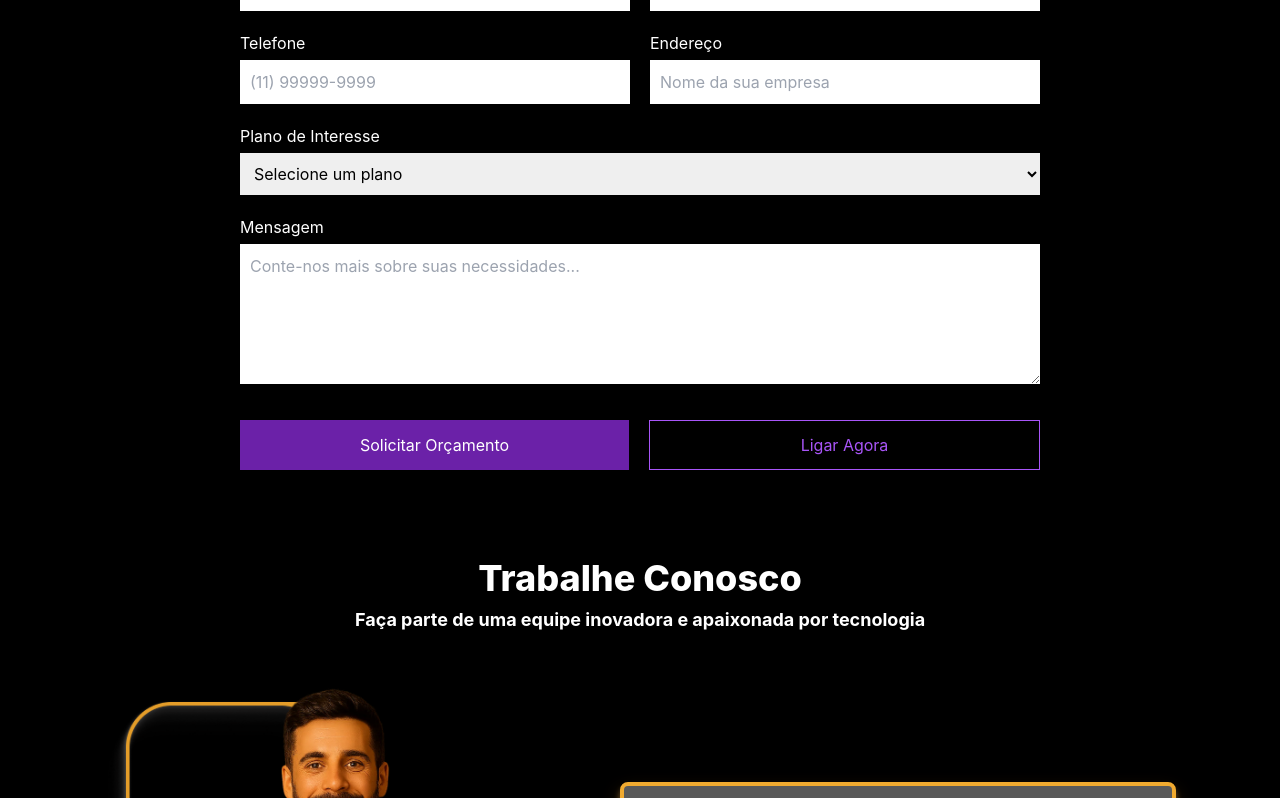
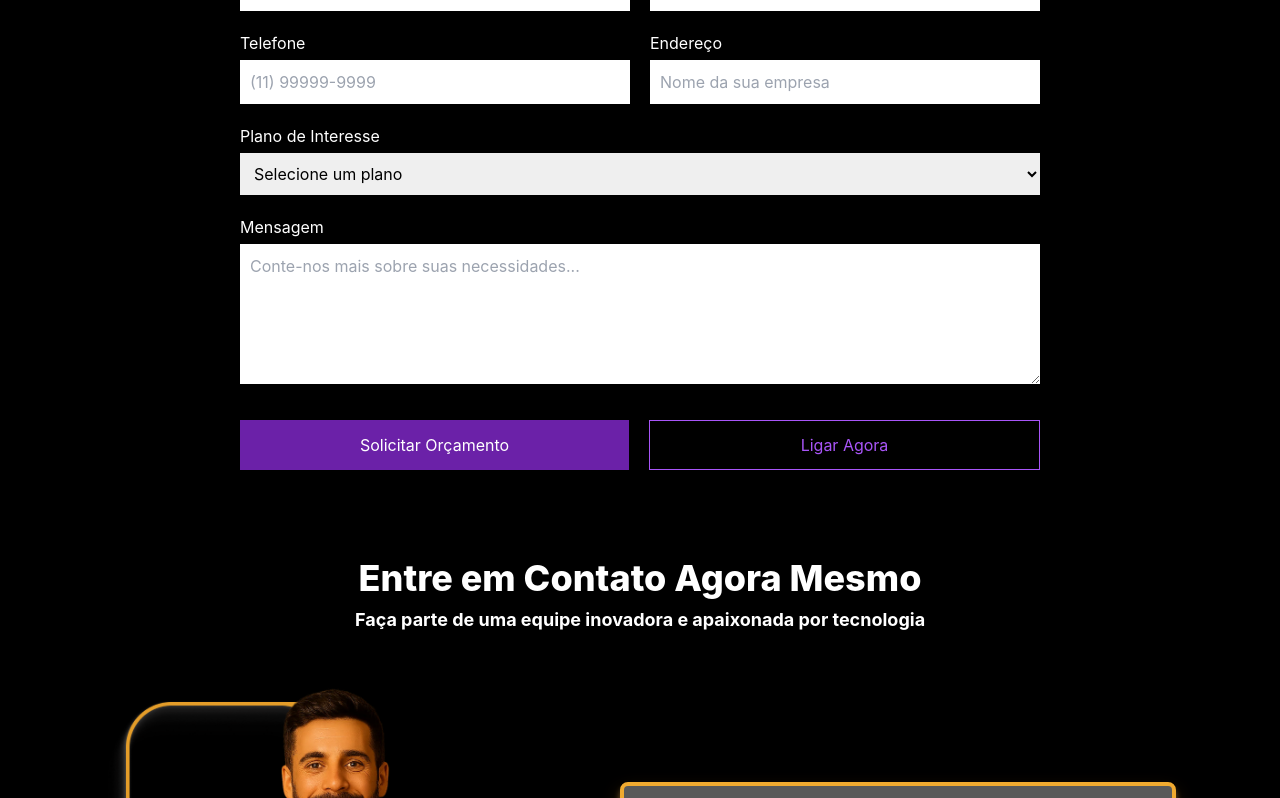
Before and after one commit to soutozk/sitenet, a React (Create React App) app: page / in a window 1280 px wide. Shown: the part 4228-5026 px from the top of the page. Built offline with nearby package versions, Linux system fonts and the light colour scheme.

Commit message:
`Refactor social links in SocialLinks.jsx and update TrabalheConosco.jsx`

```diff
--- a/src/Components/SocialLinks.jsx
+++ b/src/Components/SocialLinks.jsx
@@ -39,7 +39,7 @@ const socialLinks = [
     name: "WhatsApp",
     icon: MessageCircle,
     color: "from-green-500 to-green-600",
-    url: "https://api.whatsapp.com/send/?phone=5561986781663&text&type=phone_number&app_absent=0",
+    url: "https://wa.me/5561986781663",
   },
   {
     name: "Site",
@@ -55,12 +55,14 @@ export function SocialLinks() {
       <div className="flex justify-center space-x-4 lg:space-x-6">
         {socialLinks.map((social, index) => (
           <FadeIn key={index} delay={index * 50}>
-            <div
-              className={`w-12 h-12 lg:w-14 lg:h-14 rounded-full bg-gradient-to-r ${social.color} p-0.5 cursor-pointer group hover:scale-110 transition-all duration-300 transform`}>
-              <div className="w-full h-full rounded-full bg-slate-900 flex items-center justify-center group-hover:bg-transparent transition-colors duration-300">
-                <social.icon className="w-5 h-5 lg:w-6 lg:h-6 text-white" />
+            <a href={social.url} target="_blank">
+              <div
+                className={`w-12 h-12 lg:w-14 lg:h-14 rounded-full bg-gradient-to-r ${social.color} p-0.5 cursor-pointer group hover:scale-110 transition-all duration-300 transform`}>
+                <div className="w-full h-full rounded-full bg-slate-900 flex items-center justify-center group-hover:bg-transparent transition-colors duration-300">
+                  <social.icon className="w-5 h-5 lg:w-6 lg:h-6 text-white" />
+                </div>
               </div>
-            </div>
+            </a>
           </FadeIn>
         ))}
       </div>
--- a/src/Components/WorkWithUs/TrabalheConosco.jsx
+++ b/src/Components/WorkWithUs/TrabalheConosco.jsx
@@ -98,7 +98,7 @@ export default function TrabalheConosco() {
           <div className="text-center">
             <div className="flex items-center flex-col mb-8 text-center">
               <h1 className="text-4xl font-extrabold text-white">
-                Trabalhe Conosco
+                Entre em Contato Agora Mesmo
               </h1>
               <p className="text-lg font-bold mt-2 text-white">
                 Faça parte de uma equipe inovadora e apaixonada por tecnologia
```
